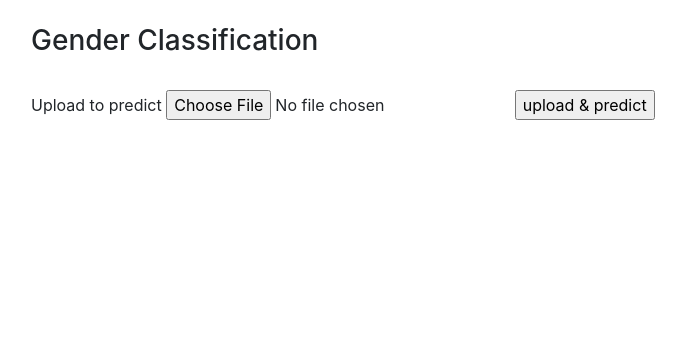
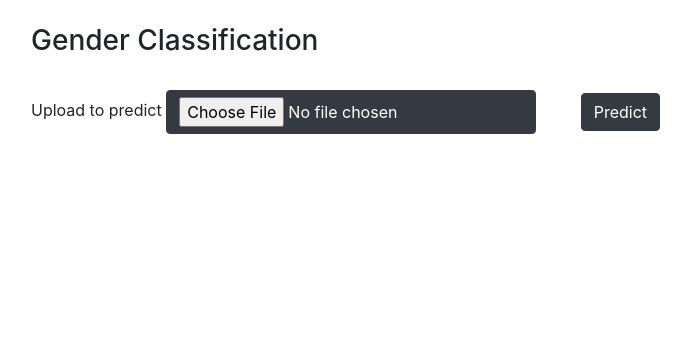
Before and after one commit to CHAITRAP11/Gender_Classification, a Flask app: page /gender in a window 1280 px wide. Shown: the part 56-420 px from the top of the page, without its empty margins (54-745 px from the left). Run offline with Flask 2, Linux system fonts and the light colour scheme; parts of the project's set-up code (start-up, migrations or seed data) failed here and were passed over; some libraries are stand-ins or nearby versions.

Commit message:
Update gender.html

```diff
--- a/templates/gender.html
+++ b/templates/gender.html
@@ -11,16 +11,20 @@
 		<form action="#" method="POST" enctype="multipart/form-data">
 			<label for="upload">Upload to predict</label>
 			<input type="file" id="upload"
-			name="image" required="true">
-			<input type="submit" value="upload & predict">
-
+			name="image" required="true" class="btn btn-dark">
+			<input id="predict" type="submit" value="Predict" class="btn btn-dark">
 		</form>
 	</div>
 
+	<style type="text/css">
+		#predict{
+			margin-left:40px;
+		}
+	</style>
 	{% if fileupload %}
 
-		<div class="container">
-			<p> {{ img_name }} </p>
+		<div class="container my-3">
+			<!-- <p> {{ img_name }} </p> -->
 			<div class="row">
 				<div class="col-md-6">
 					<img src="{{ url_for('static',filename='uploads/')}}{{img_name}}" alt="pgkl" width="{{w}}" height="300">
```
